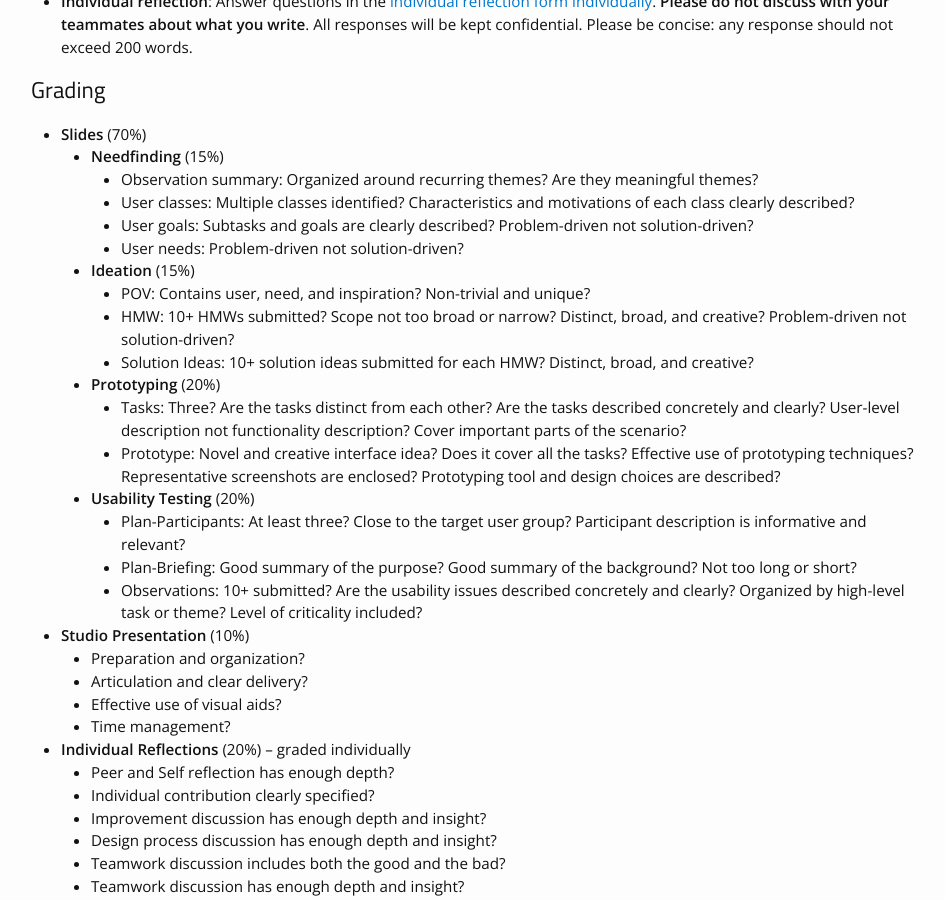
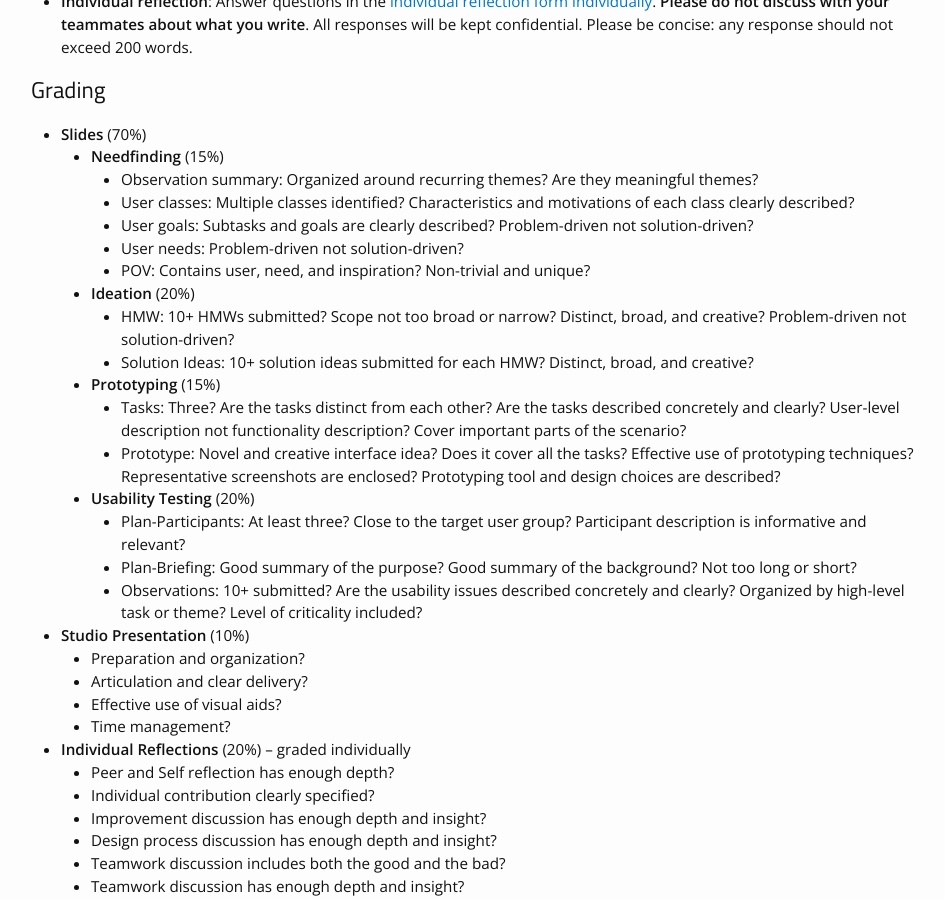
Before and after one commit to cstl-kaist/cs374-2025-spring, a Jekyll site: the page built from _projects/01_miniproject.md, in a window 1280 px wide and 900 px high, scrolled down 659 px. Shown: the whole window, without its empty margins (164-1109 px from the left). Built offline with Jekyll 4.4.1, drawn with Linux system fonts in a browser that asks for light colours; nearby versions of some CDN libraries.

```diff
--- a/_projects/01_miniproject.md
+++ b/_projects/01_miniproject.md
@@ -28,11 +28,11 @@ You need to (1) present in a studio session with your slides, which you already
     * User classes: Multiple classes identified? Characteristics and motivations of each class clearly described?
     * User goals: Subtasks and goals are clearly described? Problem-driven not solution-driven?
     * User needs: Problem-driven not solution-driven?
-  * **Ideation** (15%)
     * POV: Contains user, need, and inspiration? Non-trivial and unique?
+  * **Ideation** (20%)
     * HMW: 10+ HMWs submitted? Scope not too broad or narrow? Distinct, broad, and creative? Problem-driven not solution-driven?
     * Solution Ideas: 10+ solution ideas submitted for each HMW? Distinct, broad, and creative?
-  * **Prototyping** (20%)
+  * **Prototyping** (15%)
     * Tasks: Three? Are the tasks distinct from each other? Are the tasks described concretely and clearly? User-level description not functionality description? Cover important parts of the scenario?
     * Prototype: Novel and creative interface idea? Does it cover all the tasks? Effective use of prototyping techniques? Representative screenshots are enclosed? Prototyping tool and design choices are described?
   * **Usability Testing** (20%)
```
Also changed, not shown: _projects/03_DP1.md (+6 -6 lines).
